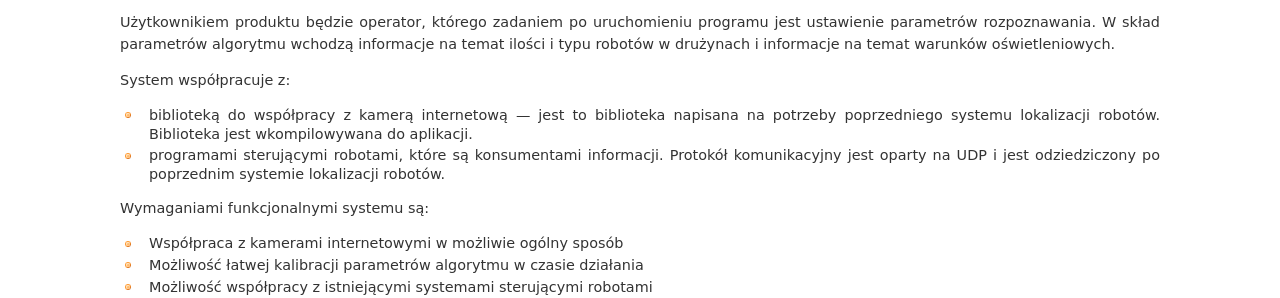
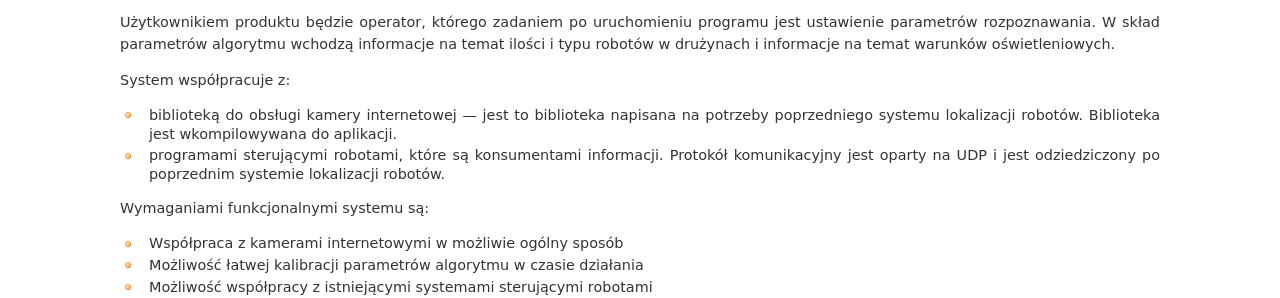
Before and after one commit to admchr/agh-mirosot-vision, a Sphinx documentation site: the page built from doc/process/processdoc.rst, in a window 1280 px wide. Shown: the part 651-949 px from the top of the page. Built offline with Sphinx 7.4.7, drawn with Linux system fonts in a browser that asks for light colours; formulas are drawn with MathJax 3; pages that are not in the unit, such as notebooks, are missing from menus.

Commit message:
more docs

```diff
--- a/doc/process/processdoc.rst
+++ b/doc/process/processdoc.rst
@@ -46,7 +46,7 @@ temat warunków oświetleniowych.
 
 System współpracuje z:
 
-* biblioteką do współpracy z kamerą internetową --- jest to biblioteka napisana
+* biblioteką do obsługi kamery internetowej --- jest to biblioteka napisana
   na potrzeby poprzedniego systemu lokalizacji robotów. Biblioteka jest
   wkompilowywana do aplikacji.
 * programami sterującymi robotami, które są konsumentami informacji. Protokół
```
